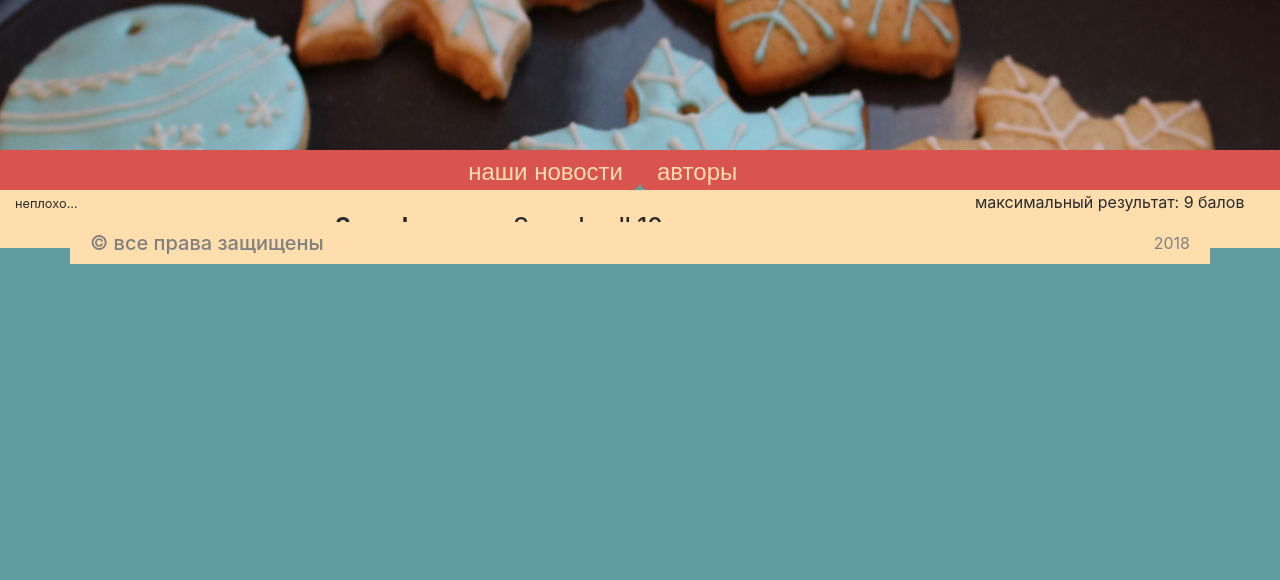
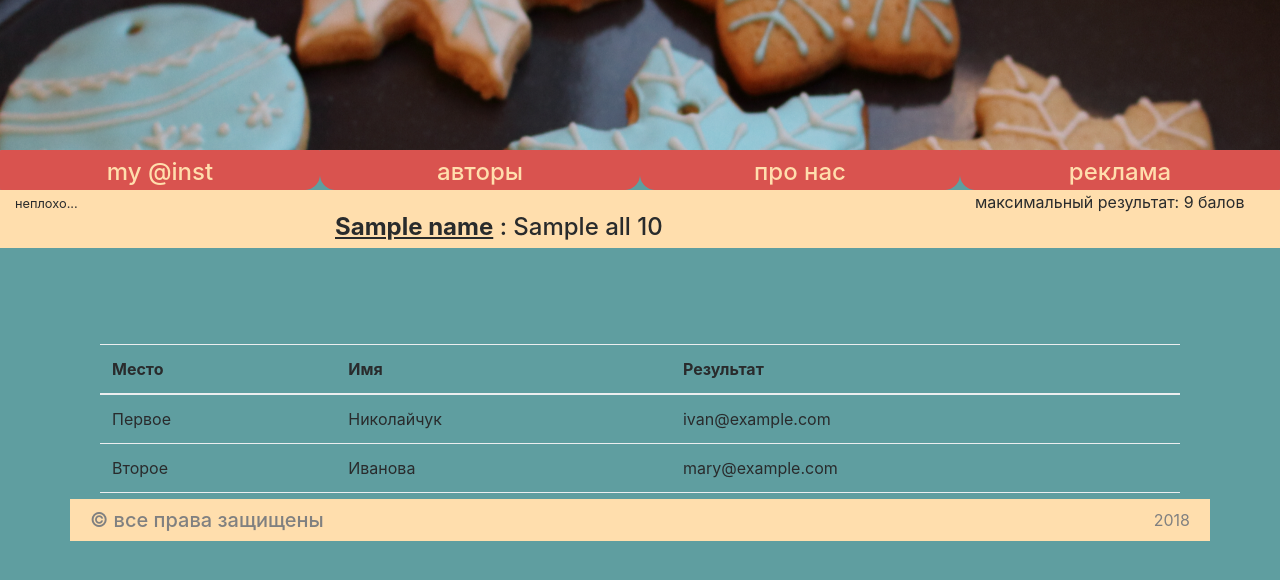
Before and after one commit to toha-livs/demo, a Django app: template myapp/templates/res2.html in a window 1280 px wide. Shown: the top 580 px of the page. Run offline with Django 3.2, Linux system fonts and the light colour scheme; the template is opened without the code that fills it: most values are stand-ins (such as "Sample title", 1, 10 or a date in 2020); some libraries are stand-ins or nearby versions.

Commit message:
ready to new branch

```diff
--- /dev/null
+++ b/myapp/models/foren_res.py
@@ -0,0 +1,5 @@
+from django.db.models import Model, IntegerField, TextField, ForeignKey
+
+
+class for_res(Model):
+    quest_id = ForeignKey()
--- a/myapp/models/questions.py
+++ b/myapp/models/questions.py
@@ -4,6 +4,10 @@ from django.db.models import Model, IntegerField, TextField
 class quest(Model):
     title = TextField(max_length=30)
     info = TextField(null=True)
+    option1 = TextField(null=True)
+    option2 = TextField(null=True)
+    option3 = TextField(null=True)
+
 
 def __str__(self):
     return self.title
--- a/myapp/models/too.py
+++ b/myapp/models/too.py
@@ -4,5 +4,6 @@ from django.db.models import Model, IntegerField, TextField
 class Too(Model):
     id = IntegerField(unique=True, primary_key=True)
     name = TextField(null=False)
-    first = TextField(null=False)
-    second = TextField(null=False)
+    first = IntegerField(null=True)
+    second = IntegerField(null=True)
+    resO = IntegerField(null=True)
--- a/myapp/templates/includes/header.html
+++ b/myapp/templates/includes/header.html
@@ -5,8 +5,10 @@
   <div class="container-fluid">
      <div class="row">
 
-         <button type="button" id="bottom01" style="border-radius:0 0 8px 0; color:#FFDEAD; height:40px;" class="btn btn-danger text-right col-md-6 text-lowercase "><h4>наши новости</h4></button>
-         <button type="button" id="bottom02" style="border-radius:0 0 0 8px; color:#FFDEAD; height:40px;" class="btn btn-danger text-left col-md-6 text-lowercase "><h4>авторы</h4></button>
+         <a class="btn btn-danger text-center col-md-3 text-lowercase" style="border-radius:0 0 15px 0; color:#FFDEAD; height:40px;" href="https://www.instagram.com/aghica/?hl=ru" role="button"><h4>my @inst</h4></a>
+         <a class="btn btn-danger text-center col-md-3 text-lowercase" style="border-radius:0 0 15px 15px; color:#FFDEAD; height:40px;" href="https://www.instagram.com/aghica/?hl=ru" role="button"><h4>авторы</h4></a>
+         <a class="btn btn-danger text-center col-md-3 text-lowercase" style="border-radius:0 0 15px 15px; color:#FFDEAD; height:40px;" href="https://www.instagram.com/aghica/?hl=ru" role="button"><h4>про нас</h4></a>
+         <a class="btn btn-danger text-center col-md-3 text-lowercase" style="border-radius:0 0 0 15px; color:#FFDEAD; height:40px;" href="https://www.instagram.com/aghica/?hl=ru" role="button"><h4>реклама</h4></a>
      </div>
   </div>
  </div>
--- a/myapp/templates/res2.html
+++ b/myapp/templates/res2.html
@@ -27,6 +27,34 @@
             </div>
         </div>
 <div/>
+<div class="container">
+    <table class="table" style="margin-top:80px;">
+         <thead>
+         <tr>
+         <th>Место</th>
+         <th>Имя</th>
+         <th>Результат</th>
+         </tr>
+         </thead>
+         <tbody>
+         <tr class="danger">
+         <td>Первое</td>
+         <td>Николайчук</td>
+         <td>ivan@example.com</td>
+         </tr>
+         <tr>
+         <td>Второе</td>
+         <td>Иванова</td>
+         <td>mary@example.com</td>
+         </tr>
+         <tr>
+         <td>Третье</td>
+         <td>Петренко</td>
+         <td>julia@example.com</td>
+         </tr>
+         </tbody>
+    </table>
+</div>
 <footer class="info">
     <h5>&copy все права защищены<small>2018</small></h5>
 </footer>
```
Also changed, not shown: myapp/templates/includes/some_html.html (+4 -4 lines), myapp/templates/too_page.html (+5 -7 lines), myapp/views.py (+22 -12 lines), db.sqlite3, myapp/migrations/0006_auto_20180112_1050.py (added), myapp/migrations/0007_too_reso.py (added), myapp/migrations/0008_auto_20180112_1406.py (added), myapp/migrations/0009_auto_20180112_1413.py (added).
